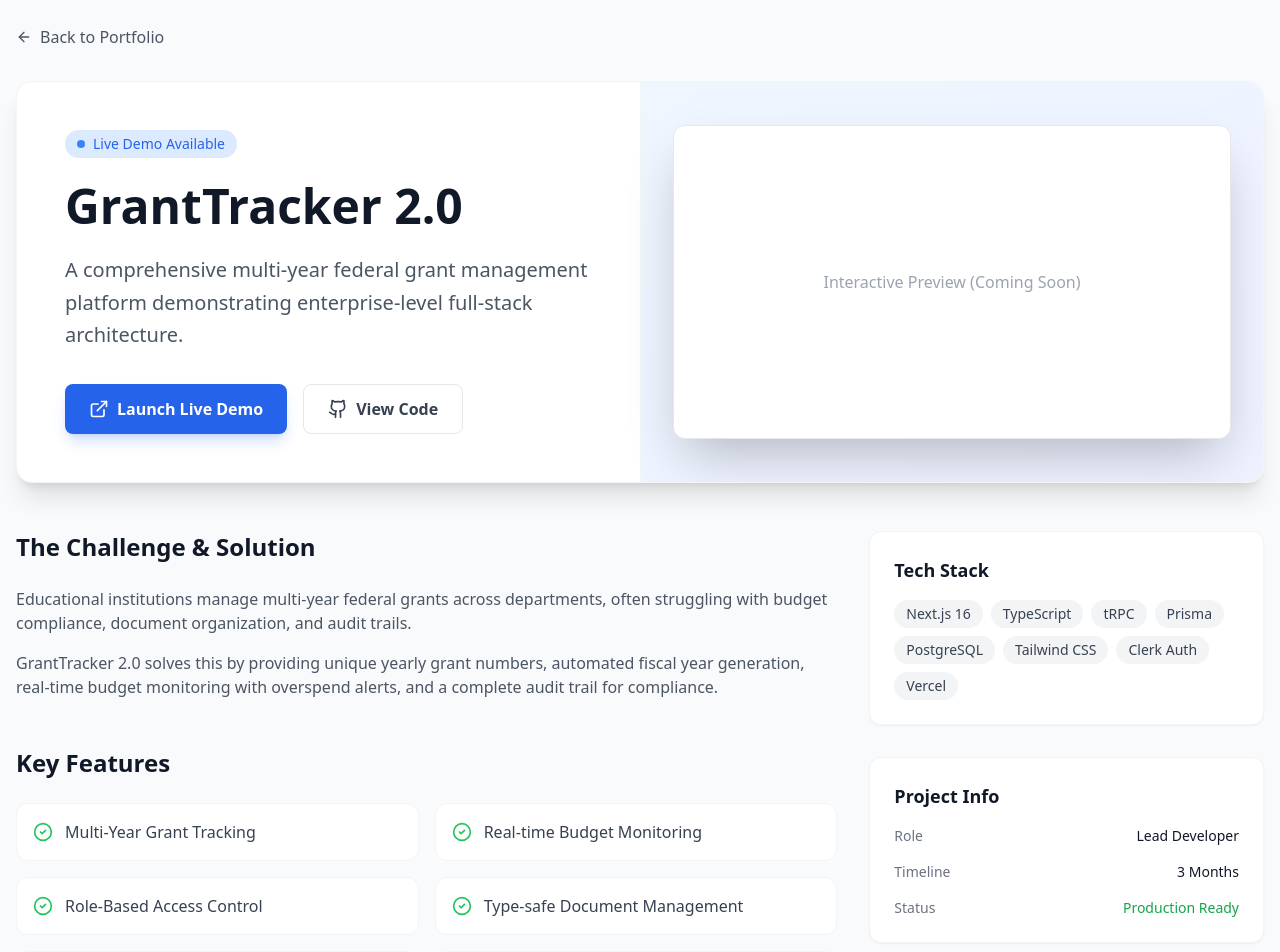
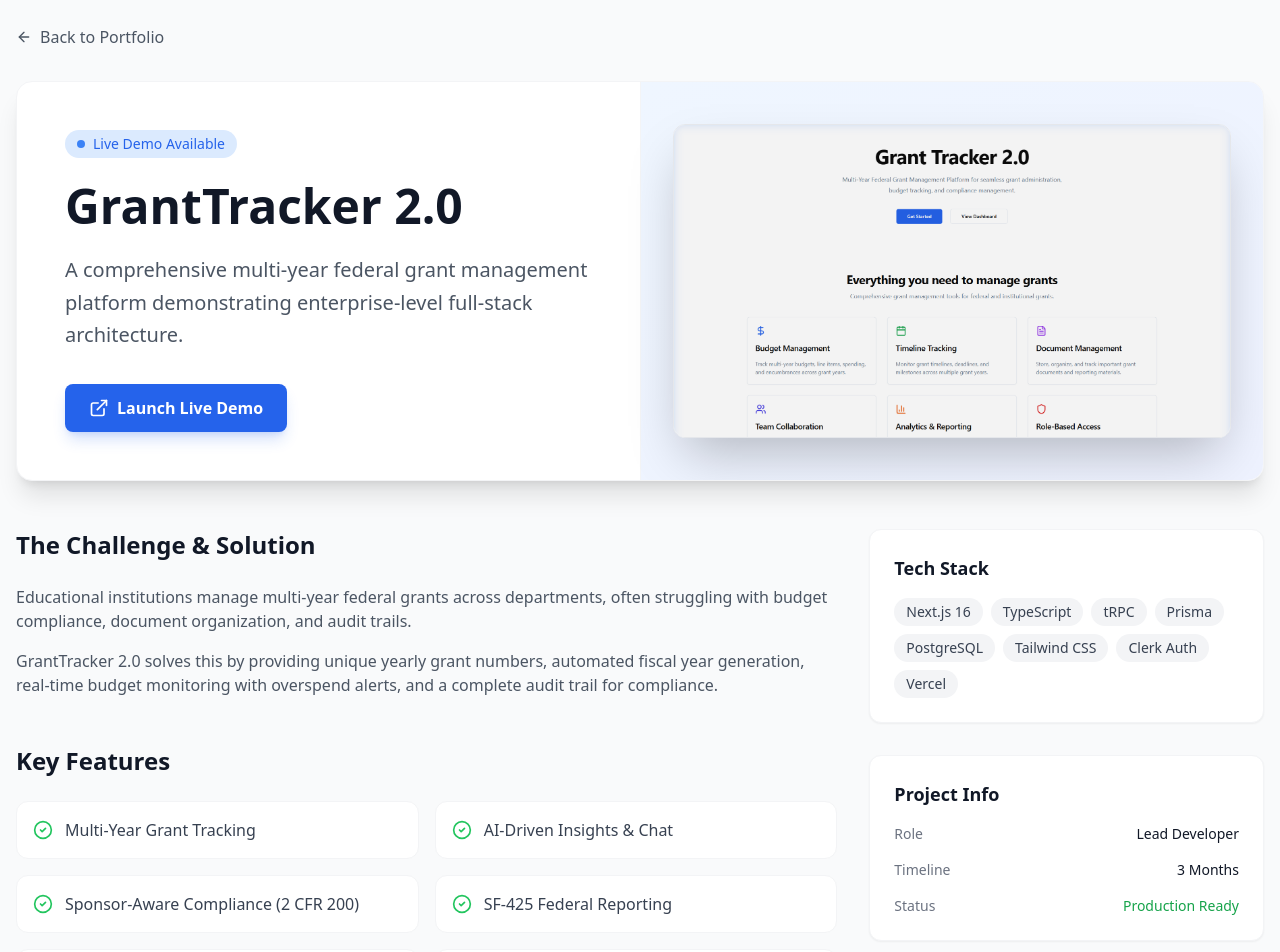
Before and after one commit to garthpuckerin/garthpuckerin, a React (Vite) app: page /projects/grant-tracker in a window 1280 px wide. Shown: the part 200-1152 px from the top of the page. Built offline with nearby package versions, Linux system fonts and the light colour scheme.

Commit message:
feat(portfolio): add Grant Tracker 2.0 live preview and updated feature list

```diff
--- a/src/components/Projects.tsx
+++ b/src/components/Projects.tsx
@@ -208,20 +208,21 @@
                 "text-lg font-semibold",
                 theme === "light" ? "text-blue-700" : "text-cyan-300"
               )}>
-                Coming Soon: Live Demonstrations
+                Live Demonstrations Available
               </h3>
             </div>
             <p className={cn(
               "text-sm leading-relaxed",
               theme === "light" ? "text-blue-600" : "text-cyan-200"
             )}>
-              Interactive showcases for these projects are in development. Each demo will feature
-              live walkthroughs, architecture deep-dives, and hands-on exploration of key features.
+              Interactive showcases for select projects are now available.
+              Launch the live demo for <strong>GrantTracker 2.0</strong> to explore the full-stack architecture
+              and user experience firsthand. More demos coming soon.
               <span className={cn(
                 "block mt-2 text-xs font-medium",
                 theme === "light" ? "text-blue-500" : "text-cyan-300"
               )}>
-                Portfolio Demo System v1.2.0 • December 2025
+                Portfolio Demo System v1.3.0 • February 2026
               </span>
             </p>
           </div>
--- a/src/data/projects.ts
+++ b/src/data/projects.ts
@@ -20,8 +20,8 @@
         role: "Systems Architect & Lead Developer",
         highlights: [
             "Designed modular workflow architecture adaptable across institution types",
-            "Built automated compliance monitoring with drift-aware deadline alerts",
-            "Implemented multi-tenant governance supporting distributed stakeholders",
+            "Built automated compliance monitoring with sponsor-aware logic (2 CFR 200)",
+            "Integrated multi-agent AI for proactive spending insights and policy queries",
         ],
         tech: [
             "Next.js 16",
@@ -33,6 +33,7 @@
         ],
         status: "Production Ready",
         internalLink: "/projects/grant-tracker",
+        link: "https://grant-tracker2-0-demo.vercel.app/",
     },
     {
         title: "Dreamcatcher",
--- a/src/pages/GrantTrackerPage.tsx
+++ b/src/pages/GrantTrackerPage.tsx
@@ -1,5 +1,5 @@
 import React from 'react';
-import { ArrowLeft, ExternalLink, Github, CheckCircle2 } from 'lucide-react';
+import { ArrowLeft, ExternalLink, CheckCircle2 } from 'lucide-react';
 import { Link } from 'react-router-dom';
 
 import ProjectNavigation from '../components/ProjectNavigation';
@@ -42,25 +42,38 @@
                                     <ExternalLink className="w-5 h-5 mr-2" />
                                     Launch Live Demo
                                 </a>
-                                <a
+                                {/* <a
                                     href="https://github.com/garthpuckerin/GrantTracker2.0-Demo"
                                     target="_blank"
                                     rel="noopener noreferrer"
-                                    className="inline-flex items-center px-6 py-3 bg-white dark:bg-gray-700 hover:bg-gray-50 dark:hover:bg-gray-600 text-gray-700 dark:text-white font-semibold rounded-lg border border-gray-200 dark:border-gray-600 transition-colors"
+                                    className="inline-flex items-center px-6 py-3 bg-white dark:bg-gray-700 hover:bg-gray-50 dark:hover:bg-gray-600 text-gray-700 dark:text-white font-semibold rounded-lg border border-gray-200 dark:border-gray-600 transition-colors opacity-50 cursor-not-allowed"
+                                    aria-disabled="true"
                                 >
                                     <Github className="w-5 h-5 mr-2" />
-                                    View Code
-                                </a>
+                                    View Code (Private)
+                                </a> */}
                             </div>
                         </div>
                         <div className="bg-gradient-to-br from-blue-50 to-indigo-50 dark:from-gray-700 dark:to-gray-800 flex items-center justify-center p-8 border-l border-gray-100 dark:border-gray-700">
                             {/* Placeholder for Hero Image/Video */}
-                            <div className="w-full aspect-video bg-white dark:bg-gray-900 rounded-xl shadow-2xl flex items-center justify-center border border-gray-200 dark:border-gray-600 overflow-hidden relative group">
-                                <div className="absolute inset-0 bg-gradient-to-t from-black/50 to-transparent opacity-0 group-hover:opacity-100 transition-opacity flex items-end justify-center pb-6">
-                                    <span className="text-white font-medium">Click to Launch Demo</span>
+                            <a
+                                href="https://grant-tracker-demo.vercel.app"
+                                target="_blank"
+                                rel="noopener noreferrer"
+                                className="w-full aspect-video bg-white dark:bg-gray-900 rounded-xl shadow-2xl flex items-center justify-center border border-gray-200 dark:border-gray-600 overflow-hidden relative group cursor-pointer"
+                            >
+                                <img
+                                    src="/grant-tracker-preview.png"
+                                    alt="GrantTracker 2.0 Dashboard"
+                                    className="absolute inset-0 w-full h-full object-cover object-top transition-transform duration-700 group-hover:scale-105"
+                                />
+                                <div className="absolute inset-0 bg-black/40 opacity-0 group-hover:opacity-100 transition-opacity flex items-center justify-center backdrop-blur-[2px]">
+                                    <span className="inline-flex items-center px-6 py-3 bg-white/10 text-white font-semibold rounded-full border border-white/20 backdrop-blur-md shadow-lg transform translate-y-4 group-hover:translate-y-0 transition-all duration-300">
+                                        <ExternalLink className="w-5 h-5 mr-2" />
+                                        Launch Interactive Demo
+                                    </span>
                                 </div>
-                                <span className="text-gray-400 font-medium">Interactive Preview (Coming Soon)</span>
-                            </div>
+                            </a>
                         </div>
                     </div>
                 </div>
@@ -90,11 +103,11 @@
                             <div className="grid sm:grid-cols-2 gap-4">
                                 {[
                                     "Multi-Year Grant Tracking",
-                                    "Real-time Budget Monitoring",
+                                    "AI-Driven Insights & Chat",
+                                    "Sponsor-Aware Compliance (2 CFR 200)",
+                                    "SF-425 Federal Reporting",
                                     "Role-Based Access Control",
-                                    "Type-safe Document Management",
-                                    "Task Assignment & Tracking",
-                                    "Complete Audit Trails"
+                                    "Real-time Budget Monitoring"
                                 ].map((feature, i) => (
                                     <div key={i} className="flex items-start p-4 bg-white dark:bg-gray-800 rounded-xl border border-gray-100 dark:border-gray-700 hover:shadow-md transition-shadow">
                                         <CheckCircle2 className="w-5 h-5 text-green-500 mr-3 mt-0.5" />
```
Also changed, not shown: public/grant-tracker-preview.png (added).
